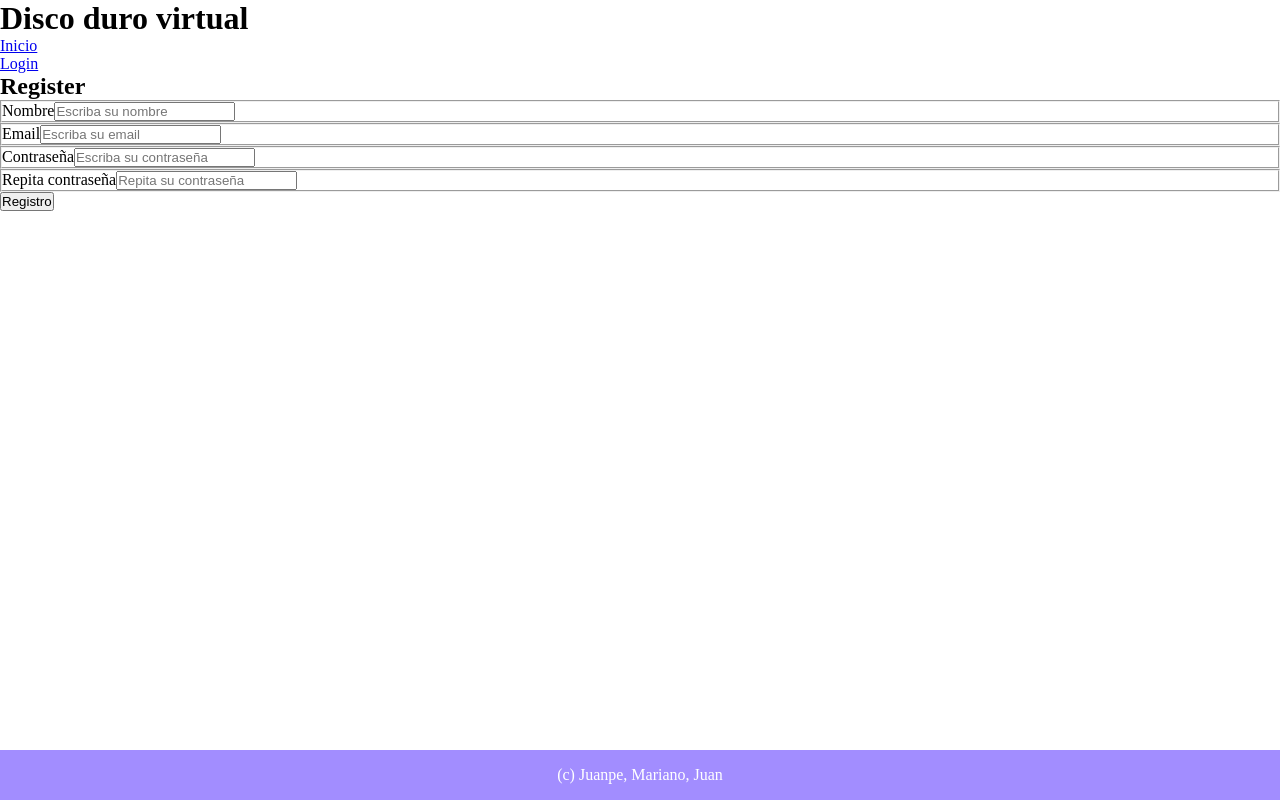
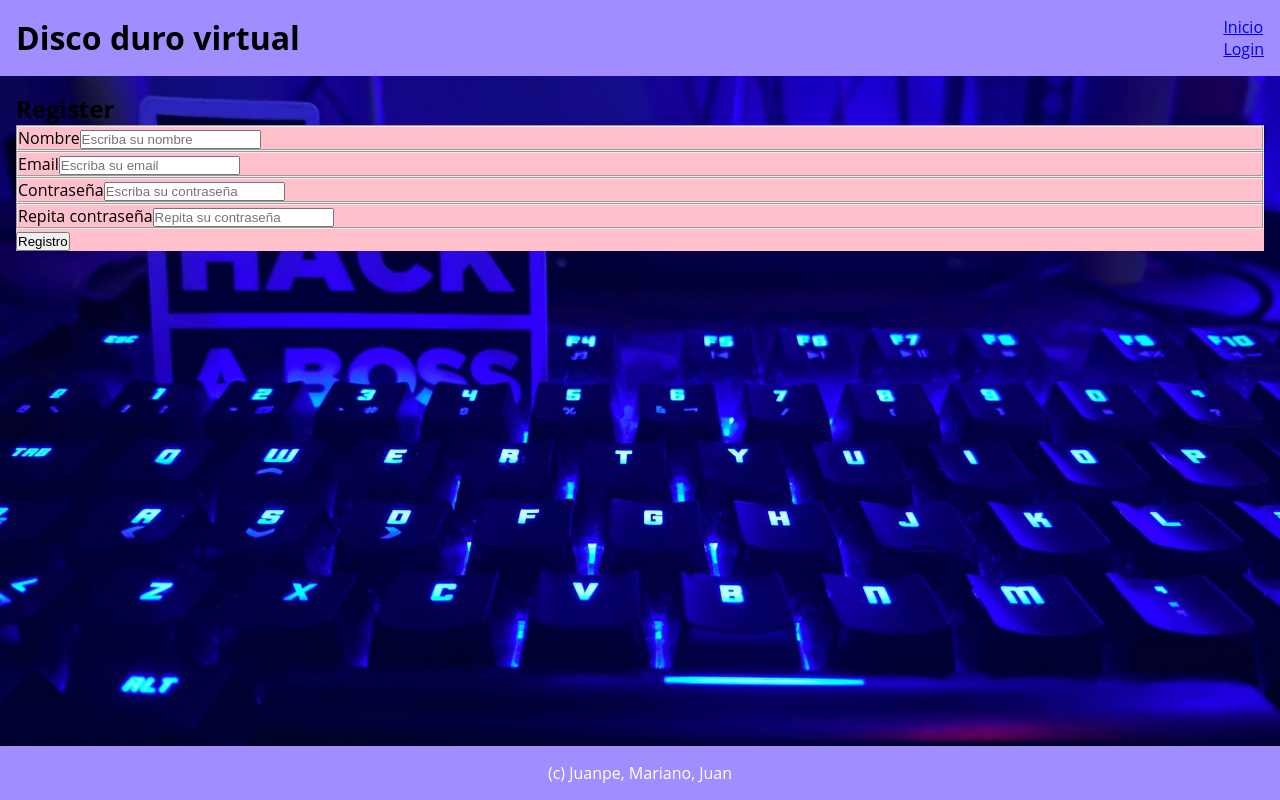
Before and after one commit to MarianoMosca/disco-duro-frontend, a React (Create React App) app: page / in a window 1280 px wide. Built offline with nearby package versions, Linux system fonts and the light colour scheme.

Commit message:
cambios css

```diff
--- a/src/App.css
+++ b/src/App.css
@@ -1,172 +1,51 @@
 * {
   margin: 0;
   padding: 0;
+  box-sizing: border-box;
 }
 
-/* html,
-body {
-  width: 100%;
-  height: 100%;
-} */
-
-/* Rutas Inicio, login y ficheros */
-.rutas {
-  background-color: #3d11ff7a;
+ul {
+  list-style: none;
 }
 
-/* Sign In */
-.fondoSignIn {
-  width: 100%;
-  height: 100%;
-  background: url(../public/fondo.jpg) no-repeat center top;
-  background-size: cover;
-  font-family: sans-serif;
+body {
+  font-family: "Open Sans", "Helvetica Neue", Helvetica, Arial, sans-serif;
 }
 
-.signIn {
-  border-radius: 10%;
-  width: 320px;
-  height: 420px;
-  background: #000;
-  color: #fff;
-  top: 50%;
-  left: 50%;
-  position: absolute;
-  transform: translate(-50%, -50%);
-  box-sizing: border-box;
-  padding: 70px 30px;
+div#root {
+  min-height: 100vh;
+  display: flex;
+  flex-direction: column;
 }
 
-.logoSignIn {
-  width: 100px;
-  height: 100px;
-  border-radius: 50%;
-  position: absolute;
-  top: -50px;
-  left: calc(50% - 50px);
+div#root > main {
+  flex-grow: 1;
+  display: flex;
+  flex-direction: column;
 }
 
-.signInH1 {
-  margin: 0;
-  padding: 0 0 20px;
-  text-align: center;
-  font-size: 22px;
+div#root > main > section {
+  padding: 1rem;
+  flex-grow: 1;
 }
 
-.signInLabel {
-  margin: 0;
-  padding: 0;
-  font-weight: bold;
-  display: block;
+/* Header */
+
+header.main-header {
+  background-color: #3d11ff7a;
+  padding: 1rem;
+  display: flex;
 }
 
-.signInInput {
-  width: 100%;
-  margin-bottom: 20px;
-}
-
-.signInInput {
-  border: none;
-  border-bottom: 1px solid #fff;
-  background: transparent;
-  outline: none;
-  height: 20px;
-  color: #fff;
-  font-size: 16px;
-}
-
-.signInButton {
-  border: none;
-  outline: none;
-  height: 40px;
-  width: 100%;
-  background: #3d11ff7a;
-  color: #fff;
-  font-size: 18px;
-  border-radius: 20px;
-}
-
-/* Login */
-.fondoLogin {
-  width: 100%;
-  height: 100%;
-  background: url(../public/fondo.jpg) no-repeat center top;
-  background-size: cover;
-  font-family: sans-serif;
-}
-
-.login {
-  border-radius: 10%;
-
-  width: 320px;
-  height: 420px;
-  background: #000;
-  color: #fff;
-  top: 50%;
-  left: 50%;
-  position: absolute;
-  transform: translate(-50%, -50%);
-  box-sizing: border-box;
-  padding: 70px 30px;
-}
-
-.logoLogin {
-  width: 100px;
-  height: 100px;
-  border-radius: 50%;
-  position: absolute;
-  top: -50px;
-  left: calc(50% - 50px);
-}
-
-.loginH1 {
-  margin: 0;
-  padding: 0 0 20px;
-  text-align: center;
-  font-size: 22px;
-}
-
-.loginLabel {
-  margin: 0;
-  padding: 0;
-  font-weight: bold;
-  display: block;
-}
-
-.loginInput {
-  width: 100%;
-  margin-bottom: 20px;
-}
-
-.loginInput {
-  border: none;
-  border-bottom: 1px solid #fff;
-  background: transparent;
-  outline: none;
-  height: 40px;
-  color: #fff;
-  font-size: 16px;
-}
-
-.loginButton {
-  border: none;
-  outline: none;
-  height: 40px;
-  width: 100%;
-  background: #3d11ff7a;
-  color: #fff;
-  font-size: 18px;
-  border-radius: 20px;
+header.main-header h1 {
+  flex-grow: 1;
 }
 
 /* Footer */
 
-.footer {
+footer.main-footer {
   background-color: #3d11ff7a;
   color: #fff;
-  padding: 1em 0;
+  padding: 1rem 0;
   text-align: center;
-  position: absolute;
-  bottom: 0;
-  width: 100%;
 }
--- a/src/App.js
+++ b/src/App.js
@@ -1,43 +1,20 @@
 import "./App.css";
-/* import { Files } from "./components/Files";
-import { Folders } from "./components/Folders";
-import { Footer } from "./components/Footer";
-import { Header } from "./components/Header";
-import { RegisterFormPage } from "./pages/RegisterFormPage"; */
 
-import { Link, Outlet } from "react-router-dom";
+import { Outlet } from "react-router-dom";
 import { Header } from "./components/Header";
 import { Footer } from "./components/Footer";
-import { useContext } from "react";
-import { AuthContext } from "./context/AuthContext";
 
 function App() {
-  const { token } = useContext(AuthContext);
   return (
-    <main>
+    <>
       <Header />
 
-      <nav>
-        <ul>
-          {!token ? (
-            <>
-              <li>
-                <Link to="/">Inicio</Link>
-              </li>
-              <li>
-                <Link to="/login">Login</Link>
-              </li>
-            </>
-          ) : (
-            <li>
-              <Link to="/homepage">Ficheros</Link>
-            </li>
-          )}
-        </ul>
-      </nav>
-      <Outlet />
+      <main>
+        <Outlet />
+      </main>
+
       <Footer />
-    </main>
+    </>
   );
 }
 
--- a/src/components/Footer.js
+++ b/src/components/Footer.js
@@ -1,3 +1,3 @@
 export const Footer = () => {
-  return <footer className="footer">(c) Juanpe, Mariano, Juan</footer>;
+  return <footer className="main-footer">(c) Juanpe, Mariano, Juan</footer>;
 };
--- a/src/components/Header.js
+++ b/src/components/Header.js
@@ -1,11 +1,30 @@
+import { useContext } from "react";
 import { Auth } from "./Auth";
+import { AuthContext } from "../context/AuthContext";
+import { Link } from "react-router-dom";
 
 export const Header = () => {
+  const { token } = useContext(AuthContext);
   return (
-    <header>
+    <header className="main-header">
       <h1>Disco duro virtual</h1>
-
       <nav>
+        <ul>
+          {!token ? (
+            <>
+              <li>
+                <Link to="/">Inicio</Link>
+              </li>
+              <li>
+                <Link to="/login">Login</Link>
+              </li>
+            </>
+          ) : (
+            <li>
+              <Link to="/homepage">Ficheros</Link>
+            </li>
+          )}
+        </ul>
         <Auth />
       </nav>
     </header>
--- a/src/pages/FolderPage.js
+++ b/src/pages/FolderPage.js
@@ -22,7 +22,7 @@ export const FolderPage = () => {
   if (error) return <ErrorMessage message={error} />;
 
   return (
-    <>
+    <section>
       <h1 className="carpeta">Carpeta: {folderNames[idFolder - 1]}</h1>
       {user ? <NewFile idFolder={idFolder} addFile={addFile} /> : null}
 
@@ -33,6 +33,6 @@ export const FolderPage = () => {
         files={files}
         removeFile={removeFile}
       />
-    </>
+    </section>
   );
 };
--- a/src/pages/RegisterFormPage.js
+++ b/src/pages/RegisterFormPage.js
@@ -1,6 +1,8 @@
 import { useState } from "react";
 import { useNavigate } from "react-router-dom";
 import { registerUserService } from "../services";
+
+import "./css/registerFormPage.css";
 
 export const RegisterFormPage = () => {
   const navigate = useNavigate();
@@ -25,7 +27,7 @@ export const RegisterFormPage = () => {
     }
   };
   return (
-    <section>
+    <section className="registerPage">
       <h1>Register</h1>
       <form onSubmit={handleForm}>
         <fieldset>
--- /dev/null
+++ b/src/pages/css/registerFormPage.css
@@ -0,0 +1,166 @@
+.registerPage {
+  background-color: gray;
+  min-height: 100%;
+  background-image: url("../../../public/fondo.jpg");
+  background-repeat: no-repeat;
+  background-size: cover;
+}
+
+.registerPage form {
+  background: pink;
+}
+
+/*
+
+
+
+
+.rutas {
+  background-color: #3d11ff7a;
+}
+
+
+.fondoSignIn {
+  width: 100%;
+  height: 100%;
+  background: url(../public/fondo.jpg) no-repeat center top;
+  background-size: cover;
+  font-family: sans-serif;
+}
+
+.signIn {
+  border-radius: 10%;
+  width: 320px;
+  height: 420px;
+  background: #000;
+  color: #fff;
+  top: 50%;
+  left: 50%;
+  position: absolute;
+  transform: translate(-50%, -50%);
+  box-sizing: border-box;
+  padding: 70px 30px;
+}
+
+.logoSignIn {
+  width: 100px;
+  height: 100px;
+  border-radius: 50%;
+  position: absolute;
+  top: -50px;
+  left: calc(50% - 50px);
+}
+
+.signInH1 {
+  margin: 0;
+  padding: 0 0 20px;
+  text-align: center;
+  font-size: 22px;
+}
+
+.signInLabel {
+  margin: 0;
+  padding: 0;
+  font-weight: bold;
+  display: block;
+}
+
+.signInInput {
+  width: 100%;
+  margin-bottom: 20px;
+}
+
+.signInInput {
+  border: none;
+  border-bottom: 1px solid #fff;
+  background: transparent;
+  outline: none;
+  height: 20px;
+  color: #fff;
+  font-size: 16px;
+}
+
+.signInButton {
+  border: none;
+  outline: none;
+  height: 40px;
+  width: 100%;
+  background: #3d11ff7a;
+  color: #fff;
+  font-size: 18px;
+  border-radius: 20px;
+}
+
+
+.fondoLogin {
+  width: 100%;
+  height: 100%;
+  background: url(../public/fondo.jpg) no-repeat center top;
+  background-size: cover;
+  font-family: sans-serif;
+}
+
+.login {
+  border-radius: 10%;
+
+  width: 320px;
+  height: 420px;
+  background: #000;
+  color: #fff;
+  top: 50%;
+  left: 50%;
+  position: absolute;
+  transform: translate(-50%, -50%);
+  box-sizing: border-box;
+  padding: 70px 30px;
+}
+
+.logoLogin {
+  width: 100px;
+  height: 100px;
+  border-radius: 50%;
+  position: absolute;
+  top: -50px;
+  left: calc(50% - 50px);
+}
+
+.loginH1 {
+  margin: 0;
+  padding: 0 0 20px;
+  text-align: center;
+  font-size: 22px;
+}
+
+.loginLabel {
+  margin: 0;
+  padding: 0;
+  font-weight: bold;
+  display: block;
+}
+
+.loginInput {
+  width: 100%;
+  margin-bottom: 20px;
+}
+
+.loginInput {
+  border: none;
+  border-bottom: 1px solid #fff;
+  background: transparent;
+  outline: none;
+  height: 40px;
+  color: #fff;
+  font-size: 16px;
+}
+
+.loginButton {
+  border: none;
+  outline: none;
+  height: 40px;
+  width: 100%;
+  background: #3d11ff7a;
+  color: #fff;
+  font-size: 18px;
+  border-radius: 20px;
+}
+*/
```
